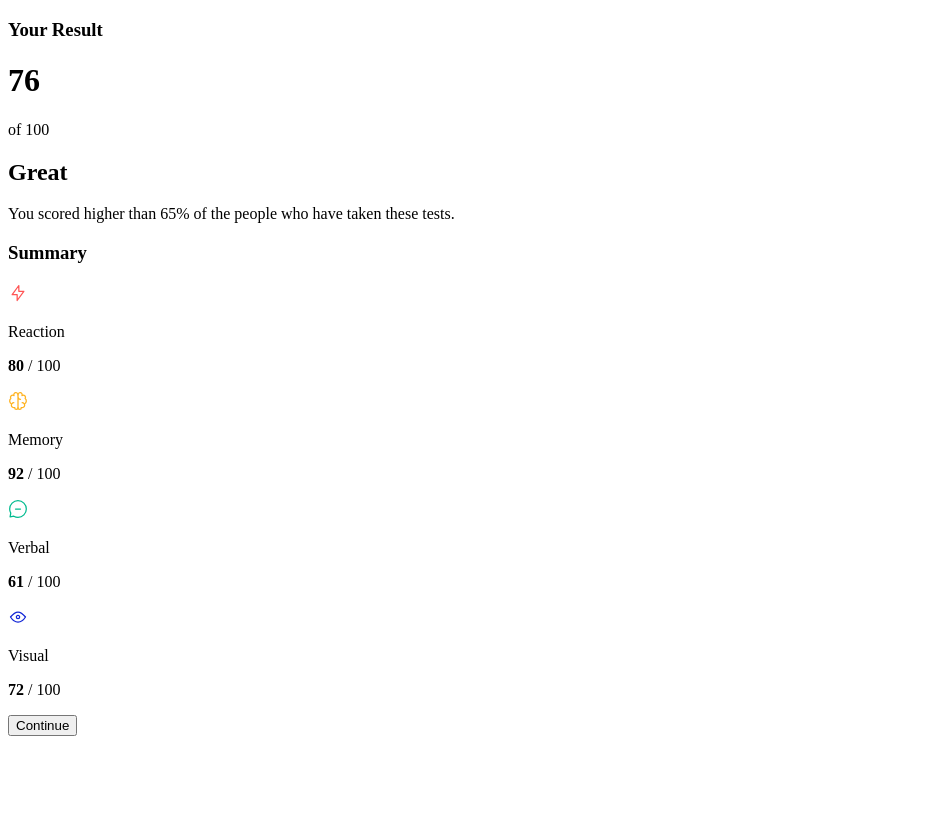
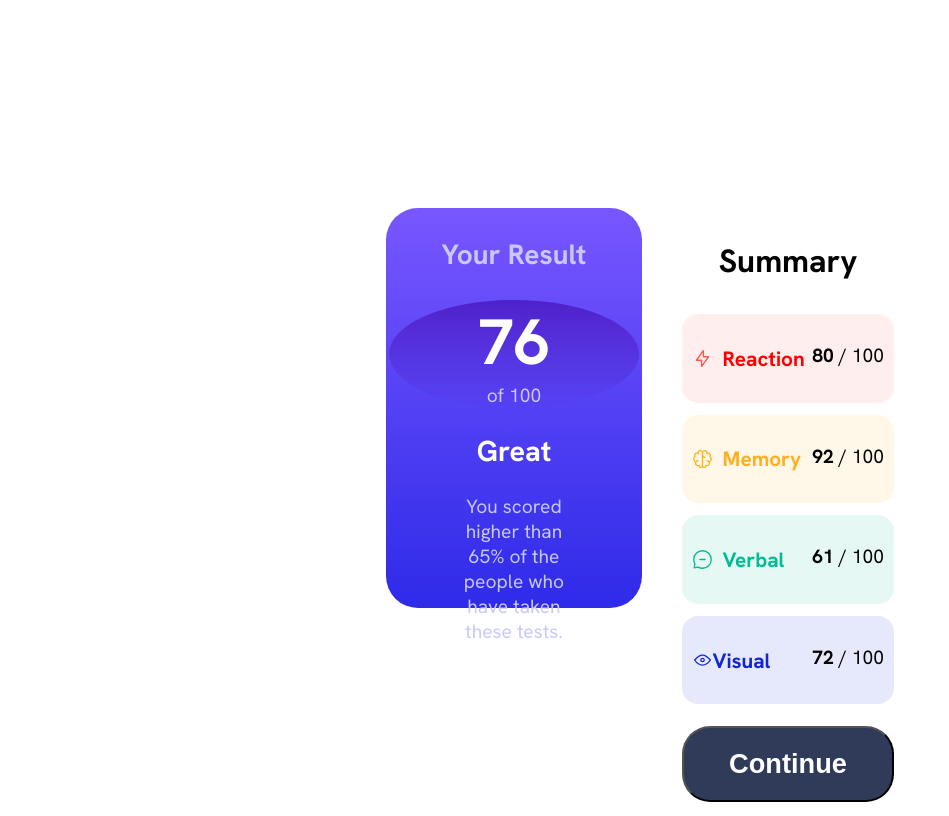
Before and after one commit to CoreyWithTheSkills/results-summary-component-main, a plain HTML site: page index.html in a window 1280 px wide. Shown: the whole page, without its empty margins (0-949 px from the left). Drawn offline with Linux system fonts and the light colour scheme.

Commit message:
desktop really done, want summary section a little more defined

```diff
--- a/index.html
+++ b/index.html
@@ -22,21 +22,23 @@
   </div>
   </div>
   <div class="container-2">
-    <h3>Summary</h3>
+    <div class="container-2-content">
+      <h3>Summary</h3>
   <div class="grid">
     <div class="grid-container-1"><div class="obj" ><img src="./assets/images/icon-reaction.svg" alt="" >
       <p class="reaction">Reaction</p></div><div>
-      <p id="reaction" > </p></div></div>
+      <p id="reaction" class="reaction-2"> </p></div></div>
     <div class="grid-container-2"><div class="obj"><img src="./assets/images/icon-memory.svg" alt="">
       <p class="memory">Memory</p></div><div>
-      <p id="memory" > </p></div></div>
+      <p id="memory" class="reaction-2" > </p></div></div>
     <div class="grid-container-3"><div class="obj"><img src="/assets/images/icon-verbal.svg" alt="">
       <p class="verbal">Verbal</p></div><div>
-      <p id="verbal" >  </p></div></div>
+      <p id="verbal" class="reaction-2">  </p></div></div>
     <div class="grid-container-4"><div class="obj"><img src="./assets/images/icon-visual.svg" alt="">
       <p class="visual">Visual</p></div><div>
-       <p id="visual"> </p></div></div>
+       <p id="visual" class="reaction-2"> </p></div></div>
     <button class="btn">Continue</button>
+    </div>
     </div>
   </div>
   </div>
--- a/style.css
+++ b/style.css
@@ -169,6 +169,171 @@
 }
 
 @media( min-width: 1200px){
+body{
+    font-family: "Hanken Grotesk";
+    display: flex;
+    flex-direction: row;
+    justify-content: center;
+    align-items: center;
+    height: 100vh;
+}
+
+.container-1{
+    background: linear-gradient(to bottom, hsl(252, 100%, 67%), hsl(241, 81%, 54%));
+    color: white;
+    height: 50%;
+    width: 20vw;
+    display: flex;
+    flex-direction: column;
+    align-items: center;
+    text-align: center;
+    border-radius: 2rem;
+
+}
+
+.container-1 h3{
+    color: hsl(241, 100%, 89%);
+    font-size: 1.75rem;
+}
+
+.great{
+    width: 50%;
+    font-size: 1.2rem;
+}
+
+.great p {
+    color: hsl(241, 100%, 89%);
+}
+
+.circle-for-percentage h1{
+    font-size: 4rem;
+    margin: 0;
+
+}
+
+.circle-for-percentage p{
+    margin: 0;
+    color: hsl(241, 100%, 89%);
+    font-size: 1.2rem;
+}
+
+.circle-for-percentage{
+    background: linear-gradient(to bottom, hsla(256, 72%, 46%, 1),hsla(241, 72%, 46%, 0) );
+    width: 250px;
+    height: 250px;
+    border-radius: 50%;
+    display: flex;
+    flex-direction: column;
+    justify-content: center;
+}
+.container-2{
+    height: 50%;
+  margin-left: 40px;
+  background: white;
+  box-shadow: 0 4px 10px rgba(255, 255, 255, 0.5), /* Soft outer glow */
+  0 0 20px rgba(255, 255, 255, 0.3); /* Subtle spread glow */
+
+}
+
+.container-2 h3{
+    font-size: 2rem;
+    text-align: center;
+}
+
+img{
+    width: 30%;
+    height: 30%;
+}
+
+.obj{
+    display: flex;
+    flex-direction: row;
+    justify-content: center;
+    align-items: center;
+    font-size: 1.3rem;
+    font-weight: bold;
+}
+
+.reaction{
+    color: red;
+    margin-left: 10px;
+}
+.memory{
+    color: hsl(39, 100%, 56%);
+    margin-left: 10px;
+}
+.verbal{
+    color: hsl(166, 100%, 37%);
+    margin-left: 10px;
+}
+
+.visual{
+    color: hsl(234, 85%, 45%);
+}
+
+.grid{
+    display: grid;
+    gap: 0.75rem;
+}
+.grid-container-1{
+    background-color: hsl(0, 100%, 67%, 0.1);
+    padding: 10px;
+    display: flex;
+    flex-direction: row;
+    justify-content: space-between;
+    width: 15vw;
+    border-radius: 1rem;
+}
+
+.grid-container-2{
+    background-color: hsl(39, 100%, 56%, 0.1);
+    padding: 10px;
+    display: flex;
+    flex-direction: row;
+    justify-content: space-between;
+    width: 15vw;
+    border-radius: 1rem;
+}
+
+.grid-container-3{
+    background-color: hsl(166, 100%, 37%, 0.1);
+    padding: 10px;
+    display: flex;
+    flex-direction: row;
+    justify-content: space-between;
+    width: 15vw;
+    border-radius: 1rem;
+}
+
+.grid-container-4{
+    background-color: hsl(234, 85%, 45%, 0.1);
+    padding: 10px;
+    display: flex;
+    flex-direction: row;
+    justify-content: space-between;
+    width: 15vw;
+    border-radius: 1rem;
+    margin-bottom: 10px;
+}
 
 
+.btn{
+    background-color: hsl(224, 30%, 27%);
+    color: white;
+    font-size: 1.7rem;
+    cursor: pointer;
+    border-radius: 1.75rem;
+    padding: 20px;
+    font-weight: bold;
+    width: 100%;
 }
+
+.btn:hover{
+    background: linear-gradient(to bottom, hsl(252, 100%, 67%), hsl(241, 81%, 54%));
+}
+
+.reaction-2{
+    font-size: 1.2rem;
+}
+
+}
```
